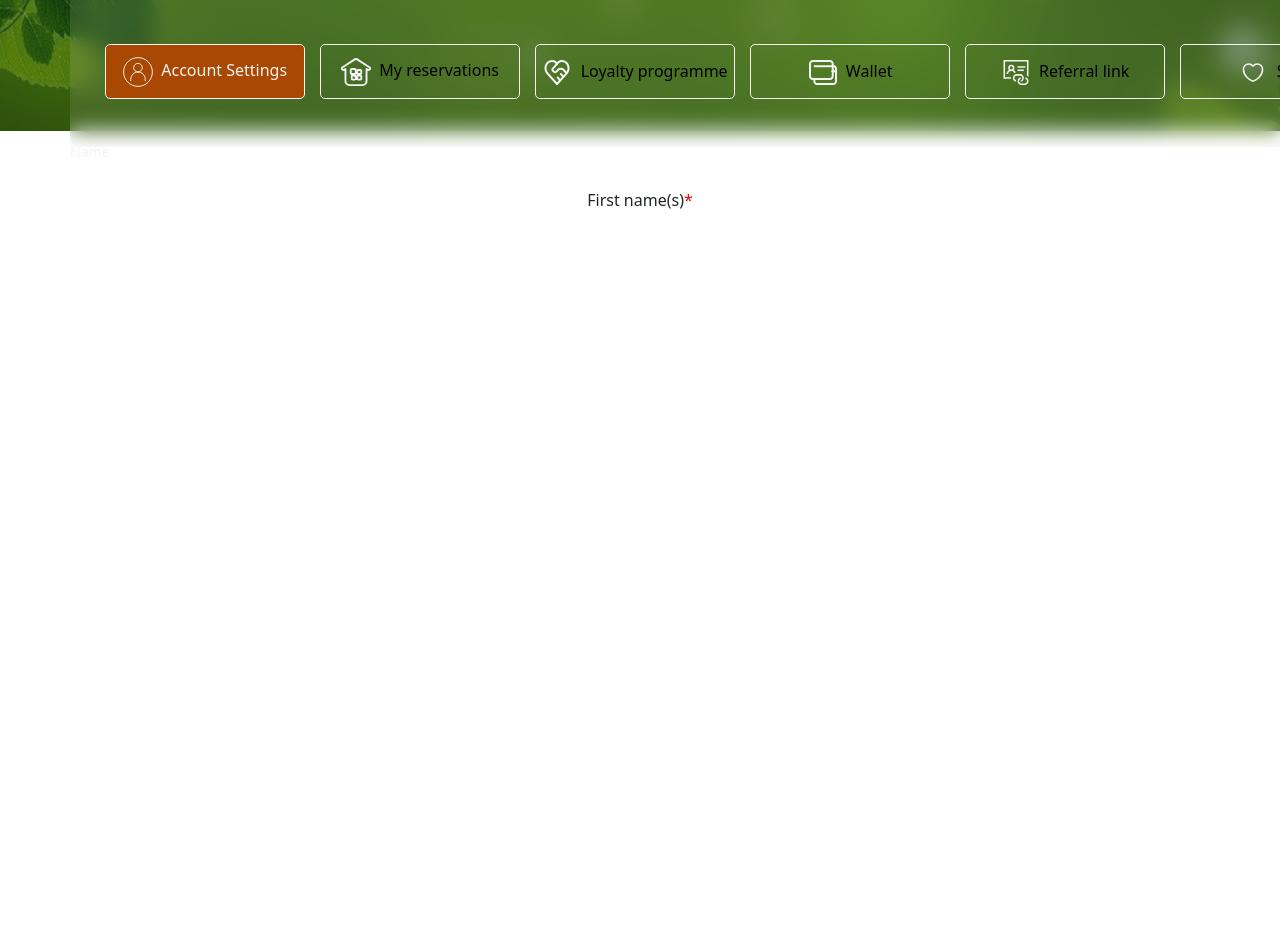
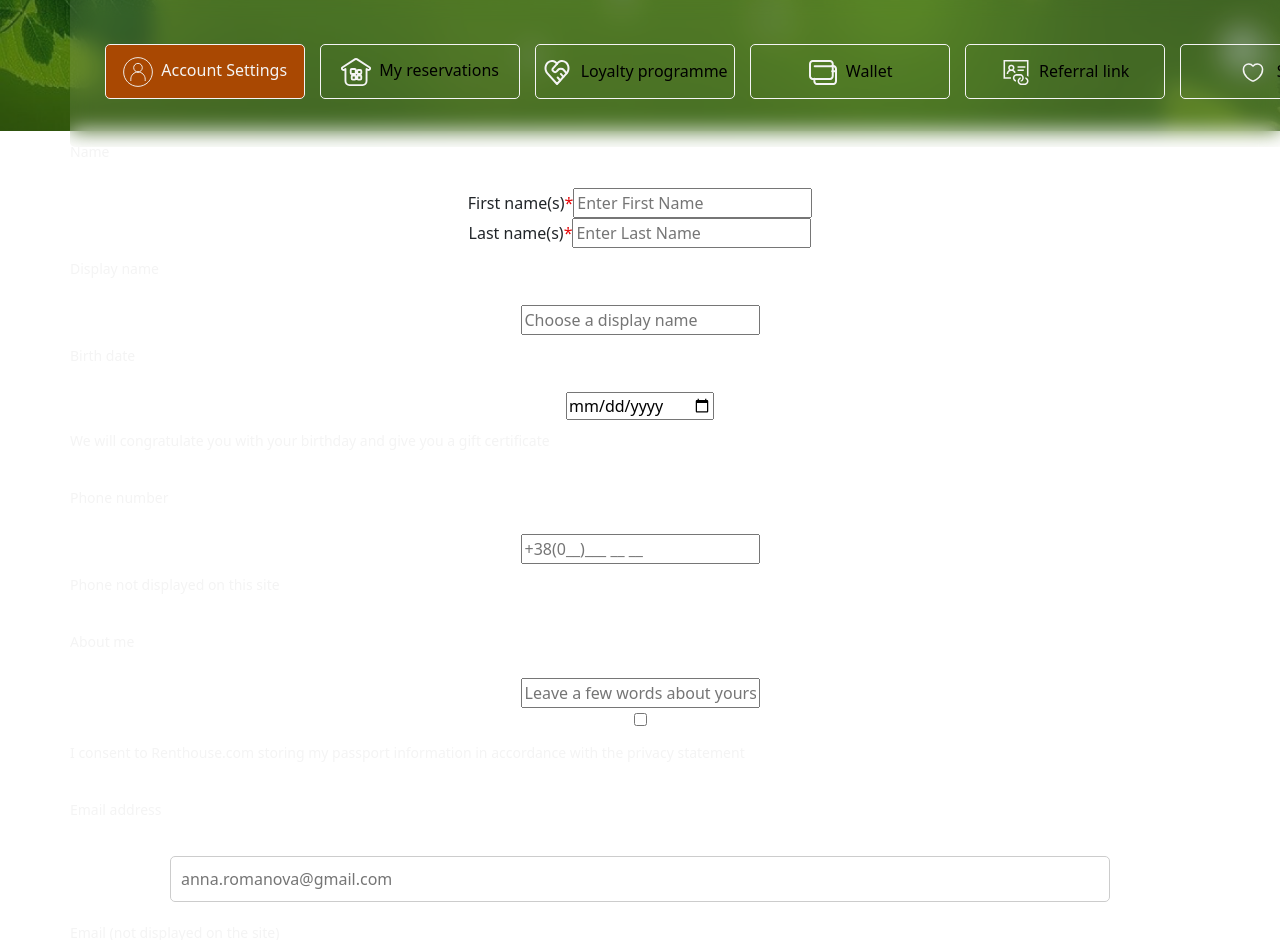
Before and after one commit to renthous-kyiv-ua/frontend, a React (Create React App) app in the folder rent-house-frontend/: page /tenant in a window 1280 px wide. Shown: the part 440-1380 px from the top of the page. Before the commit the page ends 800 px from the top, so only its background shows below. Built offline with nearby package versions, Linux system fonts and the light colour scheme.

Commit message:
Added edit-person

```diff
--- a/rent-house-frontend/src/components/AccountSettingsTenant.js
+++ b/rent-house-frontend/src/components/AccountSettingsTenant.js
@@ -199,14 +199,45 @@ const AccountSettingsTenant = () => {
               </button>
             </div>
           </section>
-          <section className='edit-data'>
-            <div className='user-fullname'>
-              <p>Name</p>
-              <div className='fullname'>
-                <label>First name(s)<span class="necessarily">*</span></label>
+          <section className='edit-info'>
+            <div className='edit-person'>
+              <div className='user-fullname'>
+                <p>Name</p>
+                <div className='fullname'>
+                  <label>First name(s)<span class="necessarily">*</span></label>
+                  <input placeholder='Enter First Name'/><br/>
+                  <label>Last name(s)<span class="necessarily">*</span></label>
+                  <input placeholder='Enter Last Name'/>
+                </div>
+              </div>
+              <div className='display-name'>
+                <p>Display name</p>
+                <input placeholder='Choose a display name'/>
+              </div>
+              <div className='birth-date'>
+                <p>Birth date</p>
+                <input type='date' placeholder='YYYY/DD/MM'/>
+                <p>We will congratulate you with your birthday and give you a gift certificate</p>
+              </div>
+              <div className='phone-number'>
+                <p>Phone number</p>
+                <input type='number' placeholder='+38(0__)___ __ __'/>
+                <p>Phone not displayed on this site</p>
+              </div>
+              <div className='about-me'>
+                <p>About me</p>
+                <input type='textarea' placeholder='Leave a few words about yourself'/>
+              </div>
+              <input type='checkbox'/>
+              <p>I consent to Renthouse.com storing my passport information in accordance with the privacy statement</p>
+            </div>
+            <div className='edit-data'>
+              <div className='email-address'>
+                <p>Email address</p>
+                <input type='email' placeholder='anna.romanova@gmail.com'/>
+                <p>Email (not displayed on the site)</p>
               </div>
             </div>
-
           </section>
         </div>
     );
```
